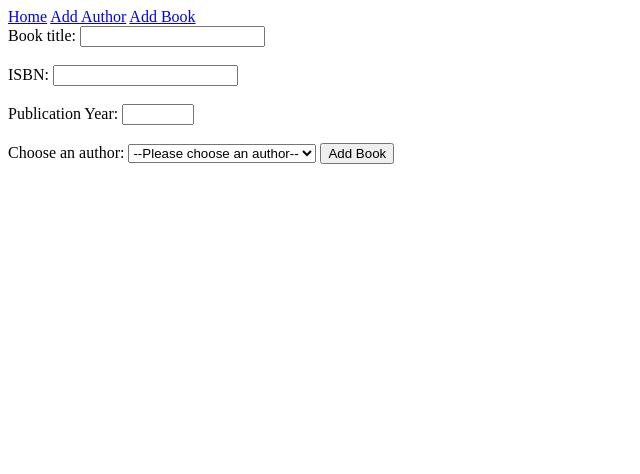
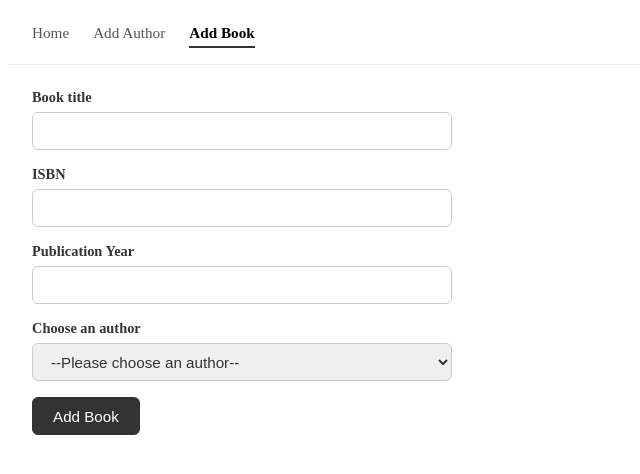
Before and after one commit to nadineplank/book-alchemy, a Flask app: page /add_book in a window 1280 px wide. Shown: the top 474 px of the page, without its empty margins (0-640 px from the left). Run offline with Flask 3, Linux system fonts and the light colour scheme; data comes from the database, SQL or seed files in the repository.

Commit message:
Add styling

```diff
--- a/static/style.css
+++ b/static/style.css
@@ -1,3 +1,30 @@
+/* ===== Nav ===== */
+.main-nav {
+  display: flex;
+  gap: 24px;
+  padding: 16px 24px;
+  border-bottom: 1px solid #eee;
+  margin-bottom: 16px;
+}
+
+.nav-link {
+  text-decoration: none;
+  color: #555;
+  font-size: 0.95em;
+  padding-bottom: 4px;
+}
+
+.nav-link:hover {
+  color: #333;
+}
+
+.nav-link.active {
+  color: #000;
+  font-weight: 600;
+  border-bottom: 2px solid #333;
+}
+
+/* ===== Alert ===== */
 .alert {
     padding: 15px;
     margin-bottom: 20px;
@@ -16,6 +43,8 @@
     background-color: #f8d7da;
     border-color: #f5c6cb;
 }
+
+/* ===== Toolbar ===== */
 
 .toolbar {
   display: flex;
@@ -90,6 +119,8 @@
   box-shadow: 0 0 0 2px rgba(0, 0, 0, 0.08);
 }
 
+/* ===== Book overview ===== */
+
 .book-grid {
     display: grid;
     grid-template-columns: repeat(auto-fill, minmax(150px, 1fr));
@@ -142,3 +173,59 @@
     display: flex;
     justify-content: center;
 }
+
+/* ===== Forms ===== */
+.page-form {
+  max-width: 420px;
+  margin: 24px;
+  display: flex;
+  flex-direction: column;
+  gap: 16px;
+}
+
+.form-group {
+  display: flex;
+  flex-direction: column;
+  gap: 6px;
+}
+
+.form-group label {
+  font-size: 0.9em;
+  color: #333;
+  font-weight: 600;
+}
+
+.form-group input,
+.form-group select {
+  height: 38px;
+  box-sizing: border-box;
+  border: 1px solid #ccc;
+  border-radius: 6px;
+  padding: 8px 14px;
+  font-size: 0.95em;
+  color: #333;
+}
+
+.form-group input:focus,
+.form-group select:focus {
+  outline: none;
+  border-color: #666;
+  box-shadow: 0 0 0 2px rgba(0, 0, 0, 0.08);
+}
+
+.form-submit {
+  align-self: flex-start;
+  height: 38px;
+  padding: 0 20px;
+  border: 1px solid #333;
+  border-radius: 6px;
+  background-color: #333;
+  color: #fff;
+  font-size: 0.95em;
+  cursor: pointer;
+}
+
+.form-submit:hover {
+  background-color: #000;
+  border-color: #000;
+}
--- a/templates/add_book.html
+++ b/templates/add_book.html
@@ -4,22 +4,35 @@
 
 {% block content %}
 
-<form action="{{ url_for('add_book') }}" method="POST">
-    <label for="title">Book title:</label>
-    <input type="text" id="title" name="title" required><br><br>
-    <label for="isbn">ISBN:</label>
-    <input type="text" id="isbn" name="isbn" maxlength="17" required><br><br>
-    <label for="publication_year">Publication Year:</label>
-    <input type="number" id="publication_year" maxlength="4" name="publication_year" min="1000" max="{{ current_year }}"
-           required><br><br>
-    <label for="author_id">Choose an author:</label>
+    <form action="{{ url_for('add_book') }}" method="POST" class="page-form">
+        <div class="form-group">
+
+            <label for="title">Book title</label>
+            <input type="text" id="title" name="title" required>
+        </div>
+
+        <div class="form-group">
+            <label for="isbn">ISBN</label>
+            <input type="text" id="isbn" name="isbn" maxlength="17" required>
+        </div>
+
+        <div class="form-group">
+            <label for="publication_year">Publication Year</label>
+            <input type="number" id="publication_year" maxlength="4" name="publication_year" min="1000"
+                   max="{{ current_year }}"
+                   required>
+        </div>
+        <div class="form-group">
+
+            <label for="author_id">Choose an author</label>
             <select name="author_id" id="author_id">
                 <option value="">--Please choose an author--</option>
                 {% for author in authors %}
                     <option value="{{ author.id }}">{{ author.name }}</option>
                 {% endfor %}
             </select>
-    <input type="submit" value="Add Book">
+        </div>
+        <button type="submit" class="form-submit">Add Book</button>
     </form>
 
 {% endblock %}
--- a/templates/home.html
+++ b/templates/home.html
@@ -37,7 +37,7 @@
                 <form action="{{ url_for('delete_book', book_id=book.id) }}" method="POST"
                       class="inline-form" onsubmit="return confirm('Are you sure you want to delete this book?');">
                     <button type="submit" class="icon-btn icon-btn--danger" title="Delete">
-                        <svg xmlns="http://www.w3.org/2000/svg" width="24" height="24" viewBox="0 0 24 24">
+                        <svg xmlns="http://www.w3.org/2000/svg" width="16" height="16" viewBox="0 0 24 24">
                             <path d="M3 6v18h18v-18h-18zm5 14c0 .552-.448 1-1 1s-1-.448-1-1v-10c0-.552.448-1 1-1s1 .448 1 1v10zm5 0c0 .552-.448 1-1 1s-1-.448-1-1v-10c0-.552.448-1 1-1s1 .448 1 1v10zm5 0c0 .552-.448 1-1 1s-1-.448-1-1v-10c0-.552.448-1 1-1s1 .448 1 1v10zm4-18v2h-20v-2h5.711c.9 0 1.631-1.099 1.631-2h5.315c0 .901.73 2 1.631 2h5.712z"/>
                         </svg>
                     </button>
```
Also changed, not shown: templates/add_author.html (+17 -9 lines). Lines whose indentation alone changed are shown as unchanged.
